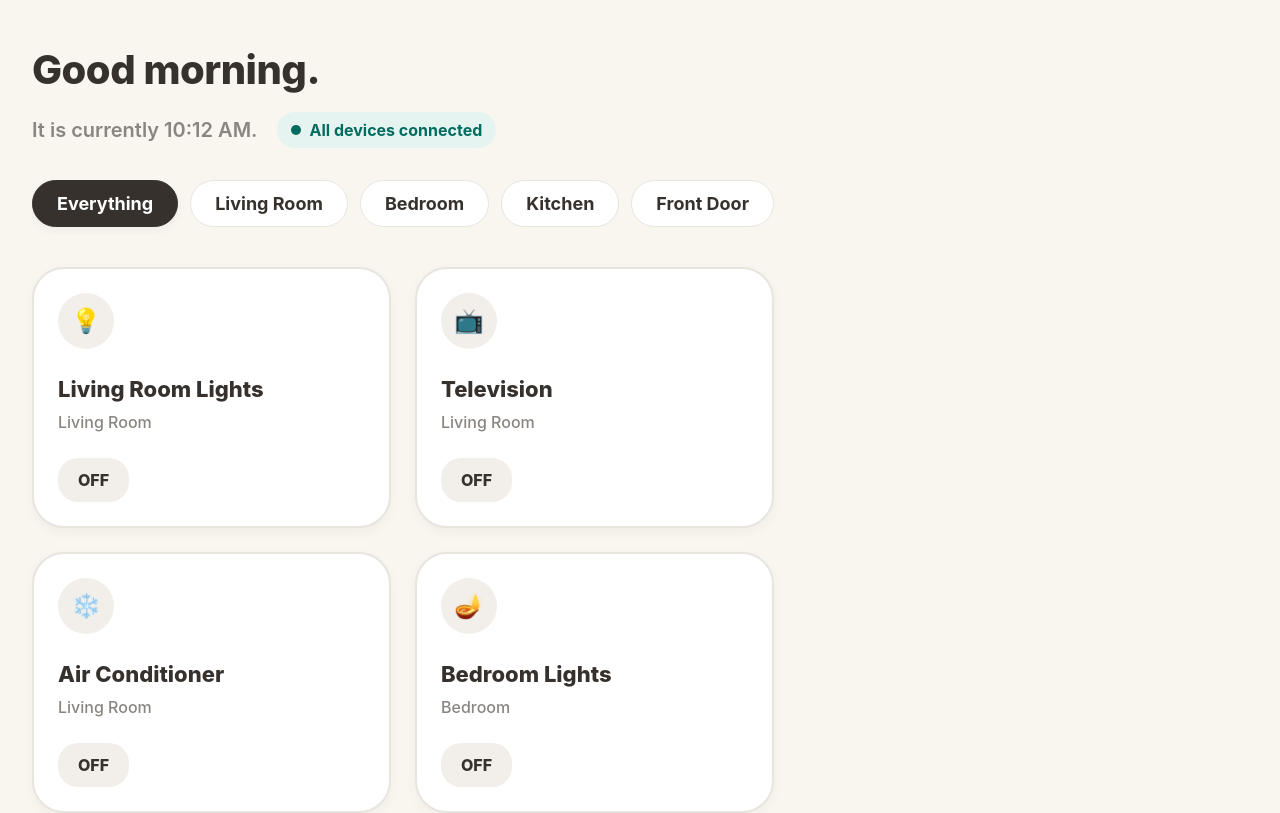
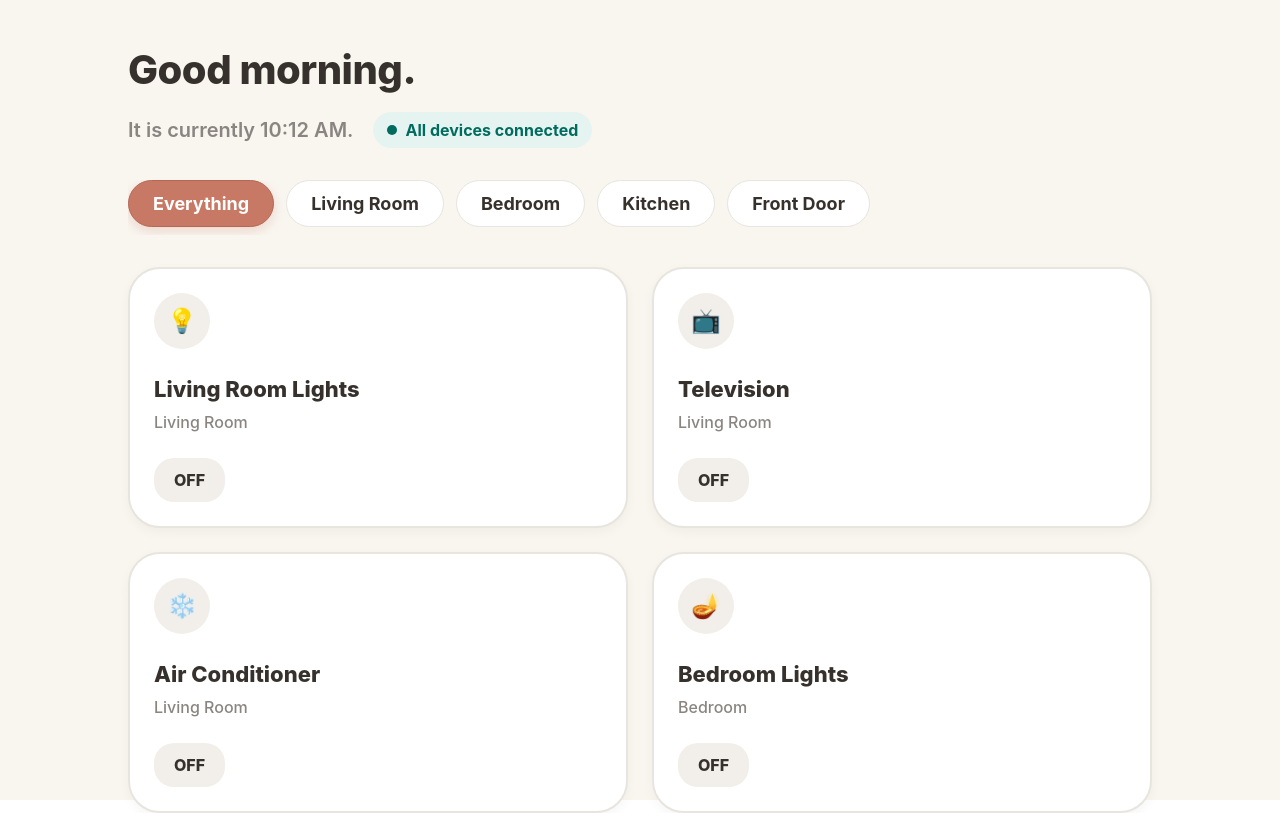
Before and after one commit to preciousudobia704-maker/age-responsive-smarthome, a React (Vite) app: page / in a window 1280 px wide. Shown: the top 813 px of the page. Built offline with nearby package versions, Linux system fonts and the light colour scheme.

Commit message:
Update App.css

```diff
--- a/src/App.css
+++ b/src/App.css
@@ -1,4 +1,4 @@
-/* Premium Cream & Teal Design System */
+/* Premium Cream, Teal & Terracotta Design System */
 :root {
   --bg-color: #F9F6F0;
   --text-main: #36312D;
@@ -12,17 +12,30 @@
   --card-border-active: #A0D4CD;
   --accent-color: #006B5F;
 
+
+  --filter-bg-active: #C87965;
+  --filter-border-active: #B56754;
+
   --shadow-sm: 0 4px 12px rgba(0, 0, 0, 0.04);
   --shadow-lg: 0 12px 24px rgba(0, 107, 95, 0.15);
   --shadow-hover: 0 16px 32px rgba(0, 0, 0, 0.08);
+}
+
+
+#root, html, body {
+  width: 100%;
+  height: 100%;
+  margin: 0;
+  padding: 0;
+  display: block;
+  align-items: flex-start;
+  justify-content: flex-start;
 }
 
 body {
   background-color: var(--bg-color);
   color: var(--text-main);
   font-family: 'Inter', -apple-system, BlinkMacSystemFont, sans-serif;
-  margin: 0;
-  padding: 0;
   -webkit-font-smoothing: antialiased;
 }
 
@@ -30,6 +43,7 @@ body {
   max-width: 1024px;
   margin: 0 auto;
   padding: 40px 32px;
+  min-height: 100vh;
 }
 
 /* Header & Status Layout */
@@ -105,6 +119,8 @@ body {
   cursor: pointer;
   white-space: nowrap;
   transition: all 0.2s ease;
+  outline: none;
+  -webkit-tap-highlight-color: transparent;
 }
 
 .filter-pill:hover:not(.active) {
@@ -112,11 +128,12 @@ body {
   transform: translateY(-2px);
 }
 
+/* New Active Filter Styling */
 .filter-pill.active {
-  background-color: var(--text-main);
+  background-color: var(--filter-bg-active);
   color: #FFFFFF;
-  border-color: var(--text-main);
-  box-shadow: var(--shadow-sm);
+  border-color: var(--filter-border-active);
+  box-shadow: 0 4px 12px rgba(200, 121, 101, 0.25);
 }
 
 /* AI Banner */
@@ -132,6 +149,8 @@ body {
   cursor: pointer;
   box-shadow: var(--shadow-sm);
   transition: all 0.2s ease;
+  outline: none;
+  -webkit-tap-highlight-color: transparent;
 }
 
 .ai-banner:hover {
@@ -149,6 +168,8 @@ body {
   display: grid;
   grid-template-columns: repeat(2, 1fr);
   gap: 24px;
+  align-content: start;
+  align-items: start;
 }
 
 .device-card {
@@ -162,6 +183,8 @@ body {
   cursor: pointer;
   box-shadow: var(--shadow-sm);
   transition: all 0.3s ease;
+  outline: none;
+  -webkit-tap-highlight-color: transparent;
 }
 
 .device-card:hover {
@@ -232,7 +255,7 @@ body {
   color: #FFFFFF;
 }
 
-/* Expanding Temperature Controls (Centered) */
+/* Expanding Temperature Controls */
 .card-expanded {
   border-top: 2px solid var(--card-border-active);
   padding-top: 24px;
@@ -252,11 +275,13 @@ body {
   color: var(--text-main);
   cursor: pointer;
   box-shadow: 0 4px 8px rgba(0,0,0,0.05);
-  display: flex;         /* Perfectly centers the + and - */
-  align-items: center;   /* Vertical alignment */
-  justify-content: center; /* Horizontal alignment */
+  display: flex;
+  align-items: center;
+  justify-content: center;
   line-height: 1;
   transition: all 0.2s ease;
+  outline: none;
+  -webkit-tap-highlight-color: transparent;
 }
 
 .temp-btn:hover {
@@ -302,6 +327,8 @@ body {
   font-weight: 800;
   cursor: pointer;
   transition: all 0.2s ease;
+  outline: none;
+  -webkit-tap-highlight-color: transparent;
 }
 
 .undo-button:hover {
```
